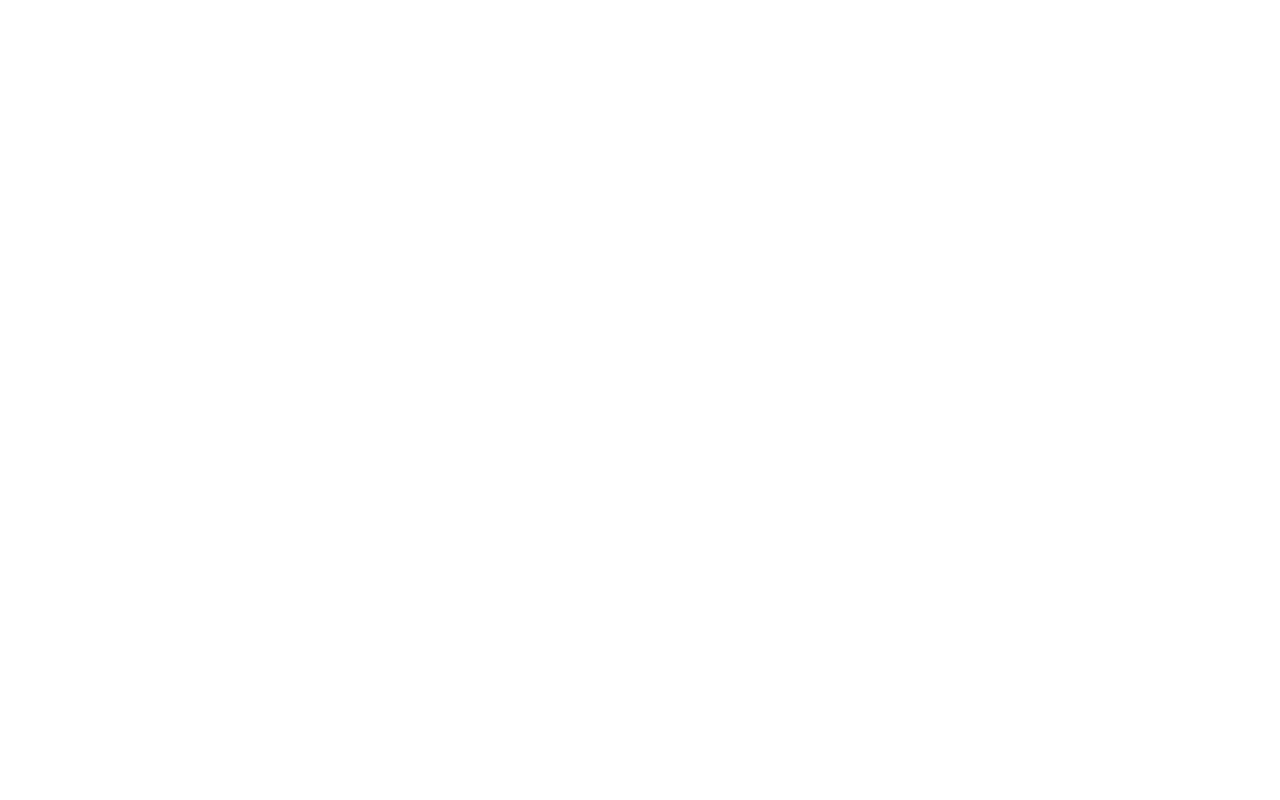
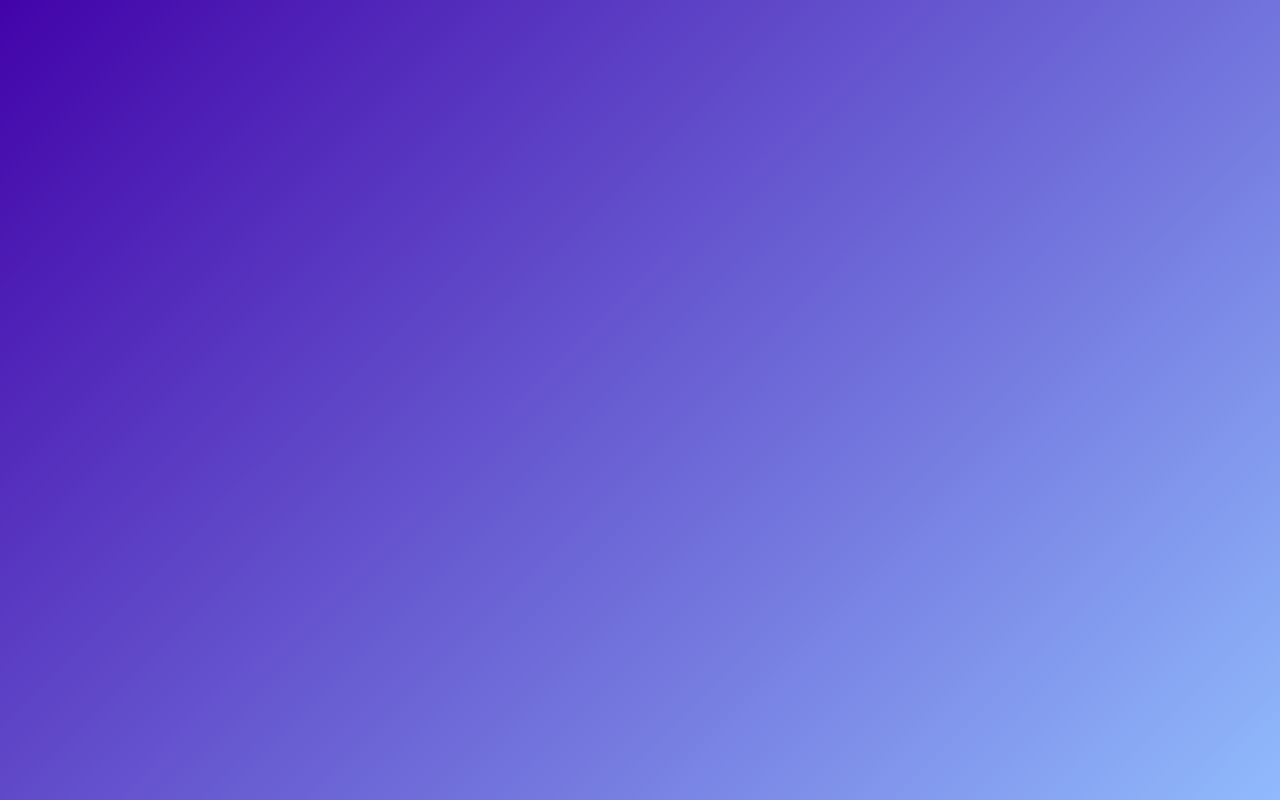
Before and after one commit to ofentse-sithole/To_Do_List, a website: page components/index.html in a window 1280 px wide. Drawn offline with Linux system fonts and the light colour scheme.

Commit message:
added the style container

```diff
--- a/components/index.html
+++ b/components/index.html
@@ -5,8 +5,11 @@
         <meta http-equiv="X-UA-Compatible" content="IE=edge">
         <meta name="viewport" content="width=device-width, initial-scale=1.0">
         <title>To-Do-List</title>
+        <link rel="stylesheet" href="/components/style.css">
     </head>
     <body>
+        <div class="container">
 
+        </div>
     </body>
 </html>
--- /dev/null
+++ b/components/style.css
@@ -0,0 +1,13 @@
+*{
+    margin: 0;
+    padding: 0;
+    box-sizing: border-box;
+    font-family: 'Poppins', sans-serif;
+}
+
+.container{
+    width: 100%;
+    min-height: 100vh;
+    background: linear-gradient(135deg, #4203a9, #90bafc);
+    padding: 10px;
+}
```
